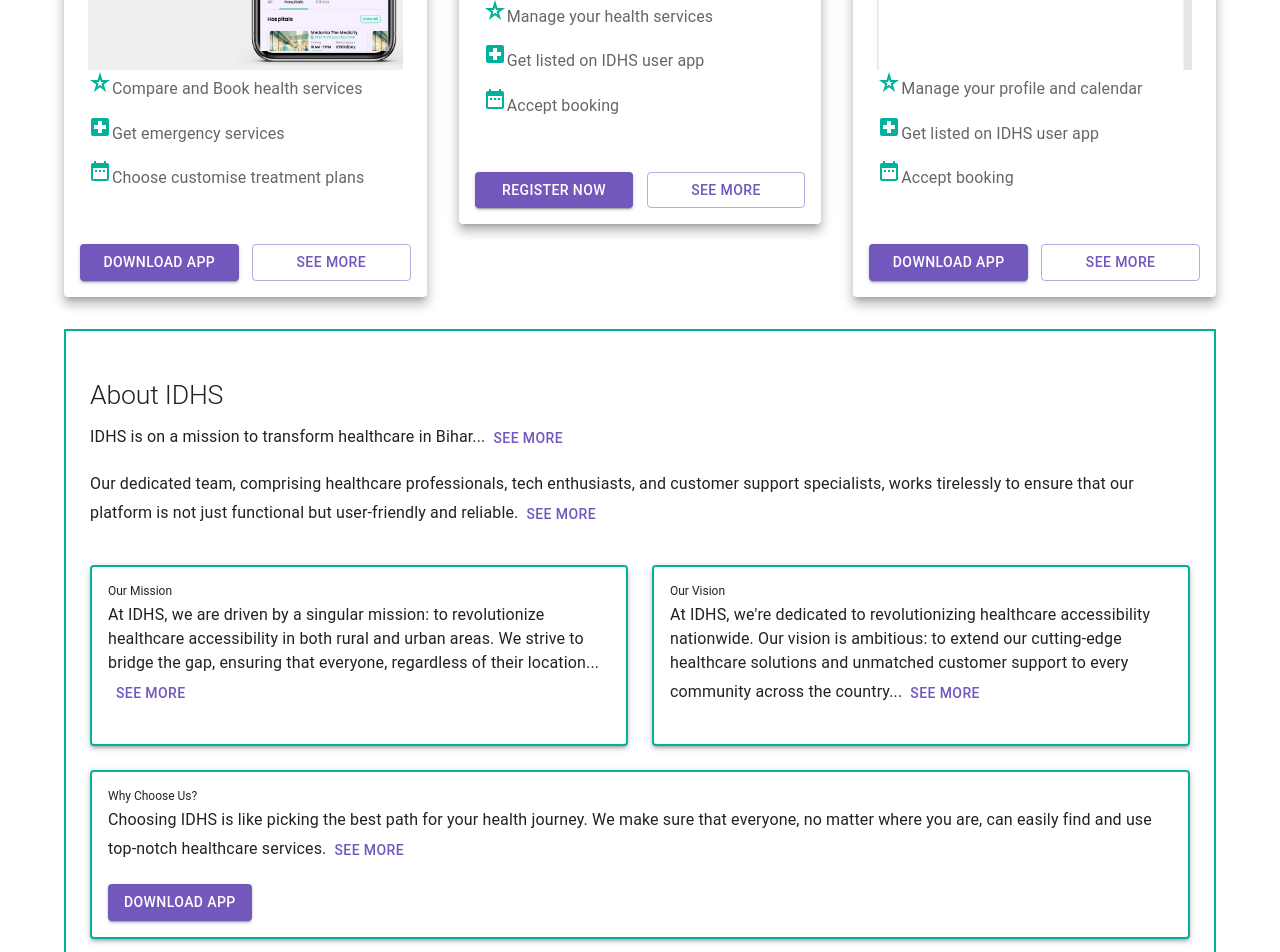
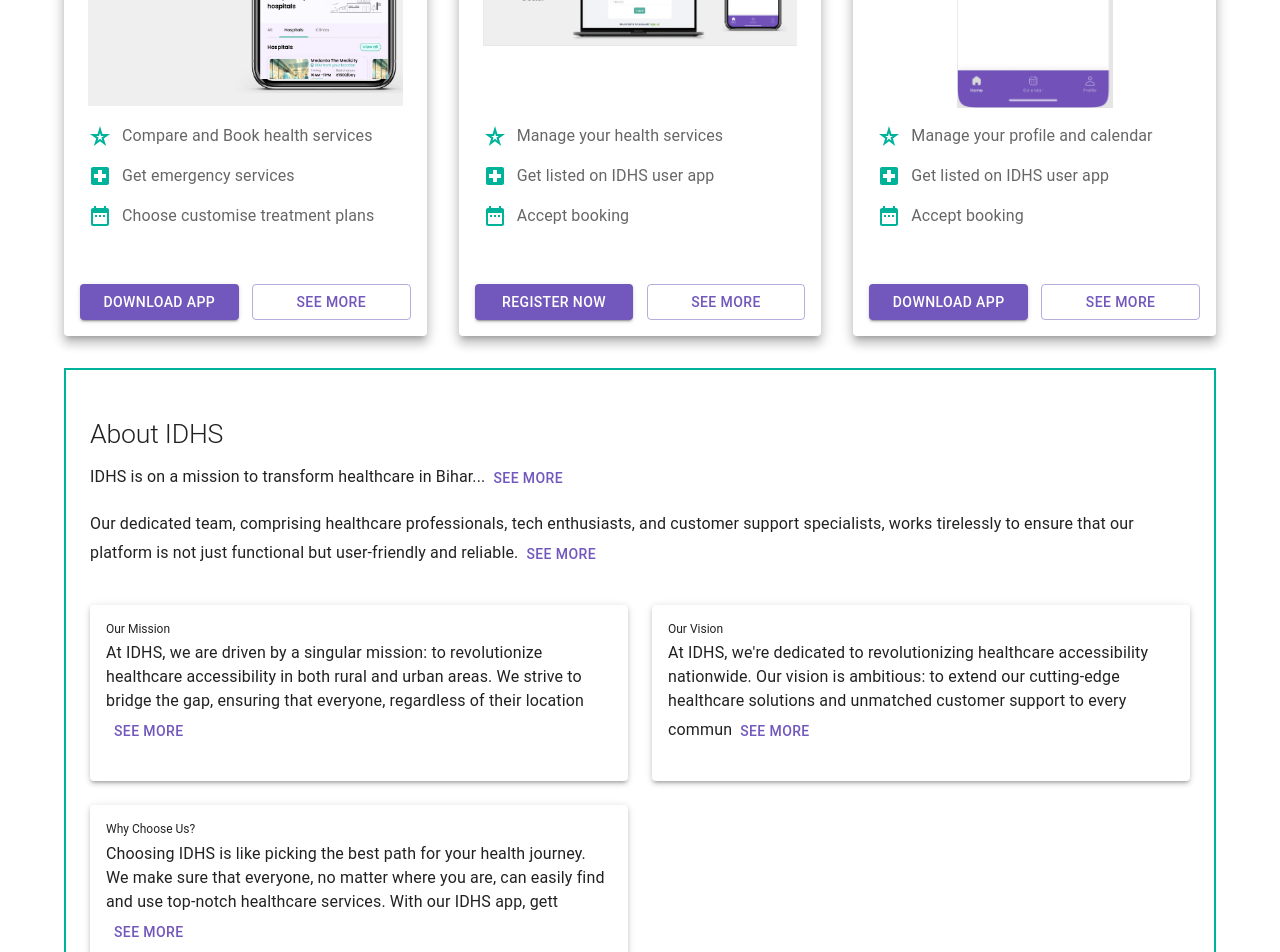
Before and after one commit to idhsSite/idhsWebsite, a React (Create React App) app: page / in a window 1280 px wide. Shown: the part 1080-2032 px from the top of the page. Built offline with nearby package versions, Linux system fonts and the light colour scheme.

Commit message:
Fixed all UI issues

```diff
--- a/src/App.js
+++ b/src/App.js
@@ -28,7 +28,6 @@
           </Routes>
           <Footer />
         </Router>
-
       </ShowMoreProvider>
 
     </ThemeProvider>
--- a/src/components/Header.jsx
+++ b/src/components/Header.jsx
@@ -31,7 +31,7 @@
       <AppBar position="sticky">
         <Box sx={{ bgcolor: 'primary.dark', color: 'white', py: 1 }}>
           <Box sx={{ display: 'flex', justifyContent: 'flex-start', marginRight: '16px' }}> {/* Adjust marginRight as per your theme's spacing */}
-          <Button color="inherit" sx={{ mx: 1 }} href='http://50.18.119.35/idhs/hospital/login' target='blank'>Register as Hospital</Button>
+            <Button color="inherit" sx={{ mx: 1 }} href='https://account.idhs.in/hospital/login' target='blank'>Login as Hospital</Button>
             <Button color="inherit" href="/launching-soon">Download Patient App</Button>
           </Box>
         </Box>
@@ -41,7 +41,7 @@
           </Typography>
           {isSmallScreen ? (
             <>
-              <IconButton color="inherit" aria-label="menu"  onClick={handleDrawerOpen} >
+              <IconButton color="inherit" aria-label="menu" onClick={handleDrawerOpen} >
                 <MenuIcon />
               </IconButton>
               <Drawer anchor="left" open={drawerOpen} onClose={handleDrawerClose} sx={{
@@ -52,7 +52,7 @@
               }}>
                 <List>
                   {menuItems.map((item) => (
-                    <ListItem Button key={item.name} onClick={() => {navigate(item.path); handleDrawerClose();}}>
+                    <ListItem Button key={item.name} onClick={() => { navigate(item.path); handleDrawerClose(); }}>
                       <ListItemText primary={item.name} />
                     </ListItem>
                   ))}
--- a/src/components/common/Launching.jsx
+++ b/src/components/common/Launching.jsx
@@ -23,7 +23,7 @@
         Launching Soon
       </Typography>
       <Typography variant="body1" sx={{ mb: 4 }}>
-        We are working hard to bring you an amazing experience to access healtcare services. join pre-event for the launch of patient app.
+        We are working hard to bring you an amazing experience to access healthcare services. join pre-event for the launch of patient app.
       </Typography>
       <Box sx={{ width: '100%', maxWidth: '600px', mb: 4 }}>
         <Contact /> {/* Contact component included directly */}
--- a/src/pages/About.jsx
+++ b/src/pages/About.jsx
@@ -1,17 +1,29 @@
 import React from 'react';
-import { Container, Typography, Box, Grid, Paper, Button , useTheme} from '@mui/material';
+import { Container, Typography, Box, Grid, Paper, Button, useTheme } from '@mui/material';
 import { ShowMoreProvider } from '../context/ShowMore';
-
-
-// Using global state management for 'See More' button from ShowMore.jsx file, and also have Local state management code below(Commented Code).
 import { useShowMore } from "../context/ShowMore"
 
 
-// Example cities where the company operates
-// const operatingCities = [
-//   'New York', 'Los Angeles', 'Chicago', 'Houston', 'Phoenix',
-//   'Philadelphia', 'San Antonio', 'San Diego', 'Dallas', 'San Jose'
-// ];
+
+
+const arr = [
+  {
+    id: 1,
+    name: "Our Mission",
+    content: "At IDHS, we are driven by a singular mission: to revolutionize healthcare accessibility in both rural and urban areas. We strive to bridge the gap, ensuring that everyone, regardless of their location, has access to the care they need and deserve. In essence, IDHS is more than just an app; it's a lifeline, a navigator, and a companion in your healthcare journey."
+  },
+  {
+    id: 2,
+    name: "Our Vision",
+    content: "At IDHS, we're dedicated to revolutionizing healthcare accessibility nationwide. Our vision is ambitious: to extend our cutting-edge healthcare solutions and unmatched customer support to every community across the country, ensuring that no matter your location, premium healthcare services are always within reach. Our goal is for IDHS to become a household name, recognized for bridging healthcare gaps with innovative technology and creating a seamless healthcare experience for all."
+  },
+  {
+    id: 3,
+    name: "Why Choose Us?",
+    content: "Choosing IDHS is like picking the best path for your health journey. We make sure that everyone, no matter where you are, can easily find and use top-notch healthcare services. With our IDHS app, getting medical help is as simple as a click, making us a favorite for care that’s both smart and straightforward. Our app is packed with the latest tech to connect you with doctors and keep your health records safe and easy to reach. Plus, our team is always ready to help with any questions, making your healthcare experience smooth and stress-free. We’re all about quality, safety, and trust, ensuring you get the best care. IDHS is not just about healthcare; it’s about making it better and more reachable for everyone, everywhere. Join us and see how we’re making healthcare easy, safe, and connected for all."
+  }
+]
+
 
 const About = () => {
   const theme = useTheme();
@@ -19,13 +31,13 @@
 
   return (
     <ShowMoreProvider>
-    <Container maxWidth="lg"n sx={{
+      <Container maxWidth="lg" n sx={{
         p: 2,
         borderColor: theme.palette.secondary.main, // Use the secondary color for the border
         borderWidth: '2px', // Adjust border width as needed
         borderStyle: 'solid', // Set the border style
       }}>
-      <Box my={4} id="about-introduction"b>
+        <Box my={4} id="about-introduction" b>
           <Typography variant="h2" component="h1" gutterBottom>
             About IDHS
           </Typography>
@@ -57,95 +69,31 @@
           </Typography>
         </Box>
         <Grid container spacing={3}>
-        <Grid item xs={12} md={6} id="about-mission">
-          <Paper elevation={3}  sx={{
+          {arr.map((item) => (
+            <Grid item xs={12} md={6} key={item.id}>
+              <Paper elevation={3} sx={{
                 p: 2,
-              borderColor: theme.palette.secondary.main, // Use the secondary color for the border
-              borderWidth: '2px', // Adjust border width as needed
-              borderStyle: 'solid', // Set the border style
+                borderColor: theme.palette.secondary.main,
+                borderWidth: '2px',
               }}
-
               >
                 <Typography variant="h5" component="h2" gutterBottom>
-              Our Mission
+                  {item.name}
                 </Typography>
                 <Typography variant="body1" paragraph>
-              {/* {missionExpanded ? ( */}
-              {expandedSections.missionExpanded ? (
-                `At IDHS, we are driven by a singular mission: to revolutionize healthcare accessibility in
-    both rural and urban areas. We strive to bridge the gap, ensuring that everyone, regardless of their location,
-    has access to the care they need and deserve. In essence, IDHS is more than just an app; it's a lifeline,
-    a navigator, and a companion in your healthcare journey.`
+                  {expandedSections[item.id] ? (
+                    item.content
                   ) : (
-                `At IDHS, we are driven by a singular mission: to revolutionize healthcare accessibility in
-    both rural and urban areas. We strive to bridge the gap, ensuring that everyone, regardless of their location...`
+                    item.content.slice(0, 200)
                   )}
-              {/* <Button onClick={toggleMissionExpanded}>{missionExpanded ? 'See Less' : 'See More'}</Button> */}
-          <Button onClick={() => toggleExpanded('missionExpanded')}>{expandedSections.missionExpanded ? 'See Less' : 'See More'}</Button>
+                  <Button onClick={() => toggleExpanded(item.id)}>{expandedSections[item.id] ? 'See Less' : 'See More'}</Button>
                 </Typography>
               </Paper>
             </Grid>
-        <Grid item xs={12} md={6} id="about-vision" >
-          <Paper elevation={3} sx={{
-              p: 2,
-              borderColor: theme.palette.secondary.main, // Use the secondary color for the border
-              borderWidth: '2px', // Adjust border width as needed
-              borderStyle: 'solid', // Set the border style
-            }}
-        >
-            <Typography variant="h5" component="h2" gutterBottom>
-              Our Vision
-            </Typography>
-            <Typography variant="body1" paragraph>
-              {/* {visionExpanded  ? ( */}
-              {expandedSections.visionExpanded  ? (
-                `At IDHS, we're dedicated to revolutionizing healthcare accessibility nationwide. Our vision is ambitious:
-        to extend our cutting-edge healthcare solutions and unmatched customer support to every community across the country,
-        ensuring that no matter your location, premium healthcare services are always within reach. Our goal is for IDHS to become
-        a household name, recognized for bridging healthcare gaps with innovative technology and creating a seamless healthcare experience for all.`
-              ) : (
-                `At IDHS, we're dedicated to revolutionizing healthcare accessibility nationwide. Our vision is ambitious:
-        to extend our cutting-edge healthcare solutions and unmatched customer support to every community across the country...`
-              )}
-              {/* <Button onClick={toggleVisionExpanded}>{visionExpanded ? 'See Less' : 'See More'}</Button> */}
-          <Button onClick={() => toggleExpanded('visionExpanded')}>{expandedSections.visionExpanded ? 'See Less' : 'See More'}</Button>
-
-            </Typography>
-          </Paper>
-        </Grid>
-        <Grid item xs={12} id="why-choose-us">
-          <Paper elevation={3}  sx={{
-              p: 2,
-              borderColor: theme.palette.secondary.main, // Use the secondary color for the border
-              borderWidth: '2px', // Adjust border width as needed
-              borderStyle: 'solid', // Set the border style
-            }}
-        >
-            <Typography variant="h5" component="h2" gutterBottom>
-              Why Choose Us?
-            </Typography>
-            <Typography variant="body1" paragraph>
-              {/* {chooseUsExpanded ? ( */}
-              {expandedSections.chooseUsExpanded ? (
-                `Choosing IDHS is like picking the best path for your health journey. We make sure that everyone, no matter where you are, can easily find and use
-        top-notch healthcare services. With our IDHS app, getting medical help is as simple as a click, making us a favorite for care that’s both smart and
-        straightforward. Our app is packed with the latest tech to connect you with doctors and keep your health records safe and easy to reach. Plus,
-        our team is always ready to help with any questions, making your healthcare experience smooth and stress-free. We’re all about quality, safety, and trust, ensuring you get the best care.
-        IDHS is not just about healthcare; it’s about making it better and more reachable for everyone, everywhere. Join us and see how we’re making healthcare easy, safe, and connected for all.`
-              ) : (
-                `Choosing IDHS is like picking the best path for your health journey. We make sure that everyone, no matter where you are, can easily find and use
-        top-notch healthcare services.`
-              )}
-              {/* <Button onClick={toggleChooseUsExpanded}>{chooseUsExpanded ? 'See Less' : 'See More'}</Button> */}
-          <Button onClick={() => toggleExpanded('chooseUsExpanded')}>{expandedSections.chooseUsExpanded ? 'See Less' : 'See More'}</Button>
-
-            </Typography>
-            <Button variant="contained" color="primary">Download app</Button>
-          </Paper>
-        </Grid>
+          ))}
         </Grid>
 
-      {/* Consider adding additional sections like Testimonials, Achievements, etc., with relevant semantic markup */}
+
       </Container>
     </ShowMoreProvider>
   );
--- a/src/pages/Contact.jsx
+++ b/src/pages/Contact.jsx
@@ -2,7 +2,6 @@
 import { Container, Typography, Box, Grid, TextField, Button, Paper, useTheme, IconButton, Snackbar } from '@mui/material';
 import InstagramIcon from '@mui/icons-material/Instagram';
 import TwitterIcon from '@mui/icons-material/Twitter';
-import QRCode from "../assets/images/WhatsApp-QR.jpeg"; // Ensure correct path
 import FacebookIcon from '@mui/icons-material/Facebook';
 import LinkedInIcon from '@mui/icons-material/LinkedIn';
 import emailjs from 'emailjs-com';
@@ -132,7 +131,7 @@
               Click here to chat with us on WhatsApp
             </Typography>
           </a>
-          <img src={QRCode} alt="WhatsApp QR Code" style={{ width: '100%', maxWidth: '300px', height: 'auto' }} />
+          {/* <img src={QRCode} alt="WhatsApp QR Code" style={{ width: '100%', maxWidth: '300px', height: 'auto' }} /> */}
         </Grid>
       </Grid>
       <Grid item xs={12} sm={6} md={3}>
--- a/src/pages/Services.jsx
+++ b/src/pages/Services.jsx
@@ -1,4 +1,5 @@
-import React, { useState } from 'react';
+/* eslint-disable no-unused-vars */
+import React from 'react';
 import { Box, Card, CardContent, CardMedia, Typography, Grid, Button, useMediaQuery, useTheme } from '@mui/material';
 import { Link } from 'react-router-dom';
 import PatientApp from "../assets/images/Patient-app.png"; // Ensure the path is correct
@@ -58,13 +59,6 @@
 ];
 
 
-// State to track which service's details are shown
-
-
-
-
-// Services
-
 
 const Services = () => {
   const theme = useTheme();
@@ -83,30 +77,33 @@
           const serviceKey = `service${index}`; // Construct a unique key for each service
           return (
             <Grid item xs={12} sm={6} md={4} key={index}>
-              <Card raised sx={{ display: 'flex', flexDirection: 'column', minHeight: 'auto' }}>
+              <Card raised sx={{ display: 'flex', flexDirection: 'column', maxHeight: 'auto' }}>
 
                 <CardContent sx={{ flexGrow: 1, p: 3 }}>
-                  <Typography gutterBottom variant="h2" component="h3">
+                  <Typography gutterBottom variant="h2" component="h3" sx={{height:'50px'}}>
                     {service.title}
                   </Typography>
-                  <CardMedia
-                  component="img"
-                  image={service.imageUrl}
-                  alt={service.altText}
-                  sx={{ height: 'auto',width: '100%', maxHeight: isSmallScreen ? 200 : 300 }}
-                />
+                  <div style={{height:'320px',display:'flex',alignItems:"start" }}>
+                    <CardMedia
+                      component="img"
+                      image={service.imageUrl}
+                      alt={service.altText}
+                      sx={{ height: '100%', width: '100%', objectFit: 'contain'}}
+                      // sx={{ height: 'auto', width: '100%', maxHeight: isSmallScreen ? 200 : 300 }}
+                    />
+                  </div>
 
-                  <Typography color="textSecondary"gutterBottom variant="h4" component="h4" paragraph >
-                  <StarPurple500Icon sx={{ color: theme.palette.secondary.main }}/>
+                  <Typography color="textSecondary" gutterBottom variant="h4" component="h4" paragraph sx={{marginTop:'1rem',display:'flex',alignItems:'center',gap:'10px'}} >
+                    <StarPurple500Icon sx={{ color: theme.palette.secondary.main, }} />
                     {service.features1}
                   </Typography>
-                  <Typography gutterBottom variant="h4" component="h4" paragraph color="textSecondary">
-                  <LocalHospitalIcon sx={{ color: theme.palette.secondary.main }}/>
+                  <Typography gutterBottom variant="h4" component="h4" paragraph color="textSecondary" sx={{display:'flex',alignItems:'center',gap:'10px'}}>
+                    <LocalHospitalIcon sx={{ color: theme.palette.secondary.main }} />
 
                     {service.features2}
                   </Typography>
-                  <Typography  color="textSecondary" gutterBottom variant="h4" component="h4" paragraph>
-                  <DateRangeIcon sx={{ color: theme.palette.secondary.main }}/>
+                  <Typography color="textSecondary" gutterBottom variant="h4" component="h4" paragraph sx={{display:'flex',alignItems:'center',gap:'10px'}}>
+                    <DateRangeIcon sx={{ color: theme.palette.secondary.main }} />
 
                     {service.features3}
                   </Typography>
```
Also changed, not shown: src/components/common/Footer.jsx (+0 -8 lines), src/context/ShowMore.jsx (+0 -19 lines), src/pages/HomePage.jsx (+8 -15 lines). Lines whose indentation alone changed are shown as unchanged.
